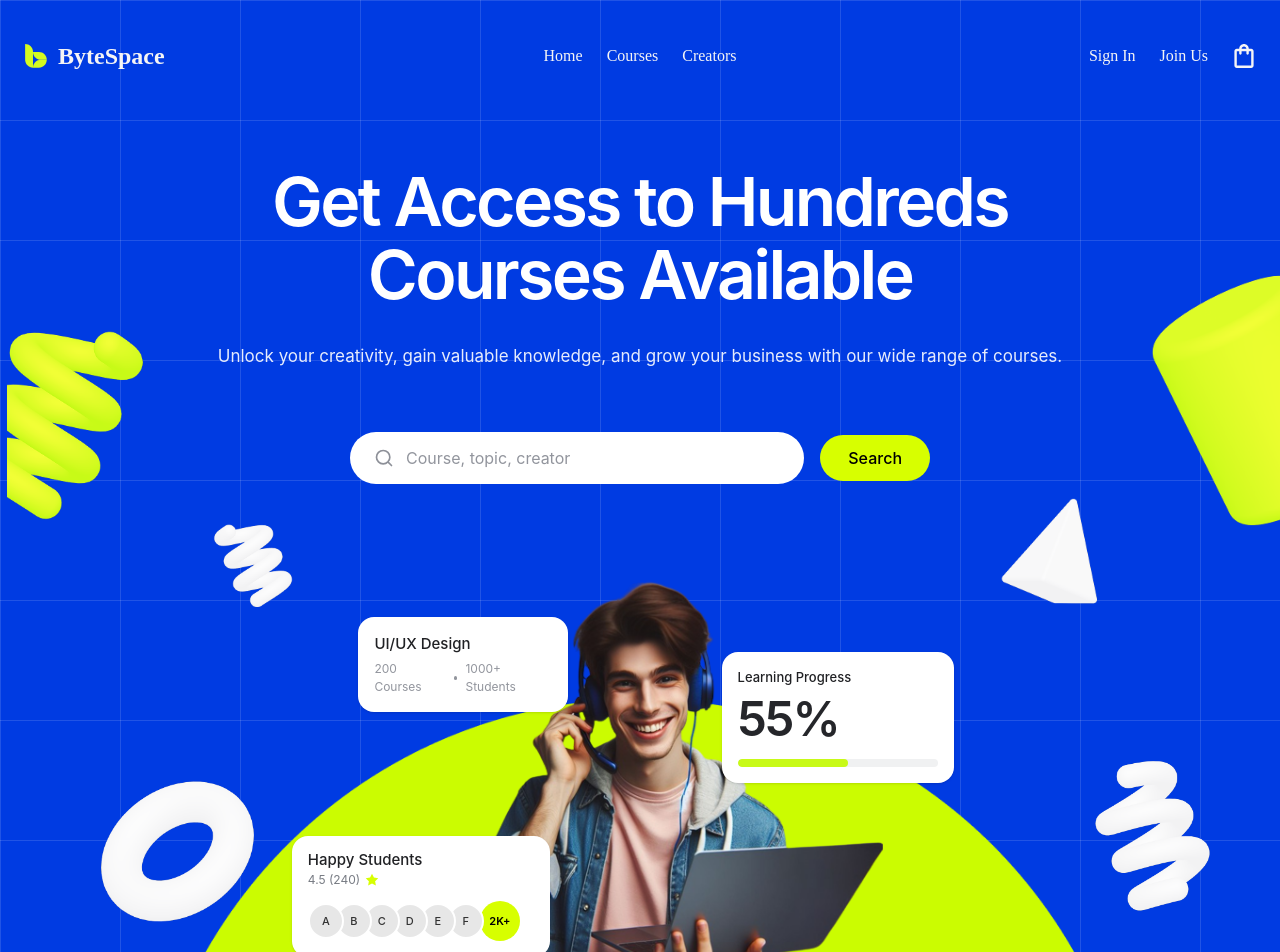
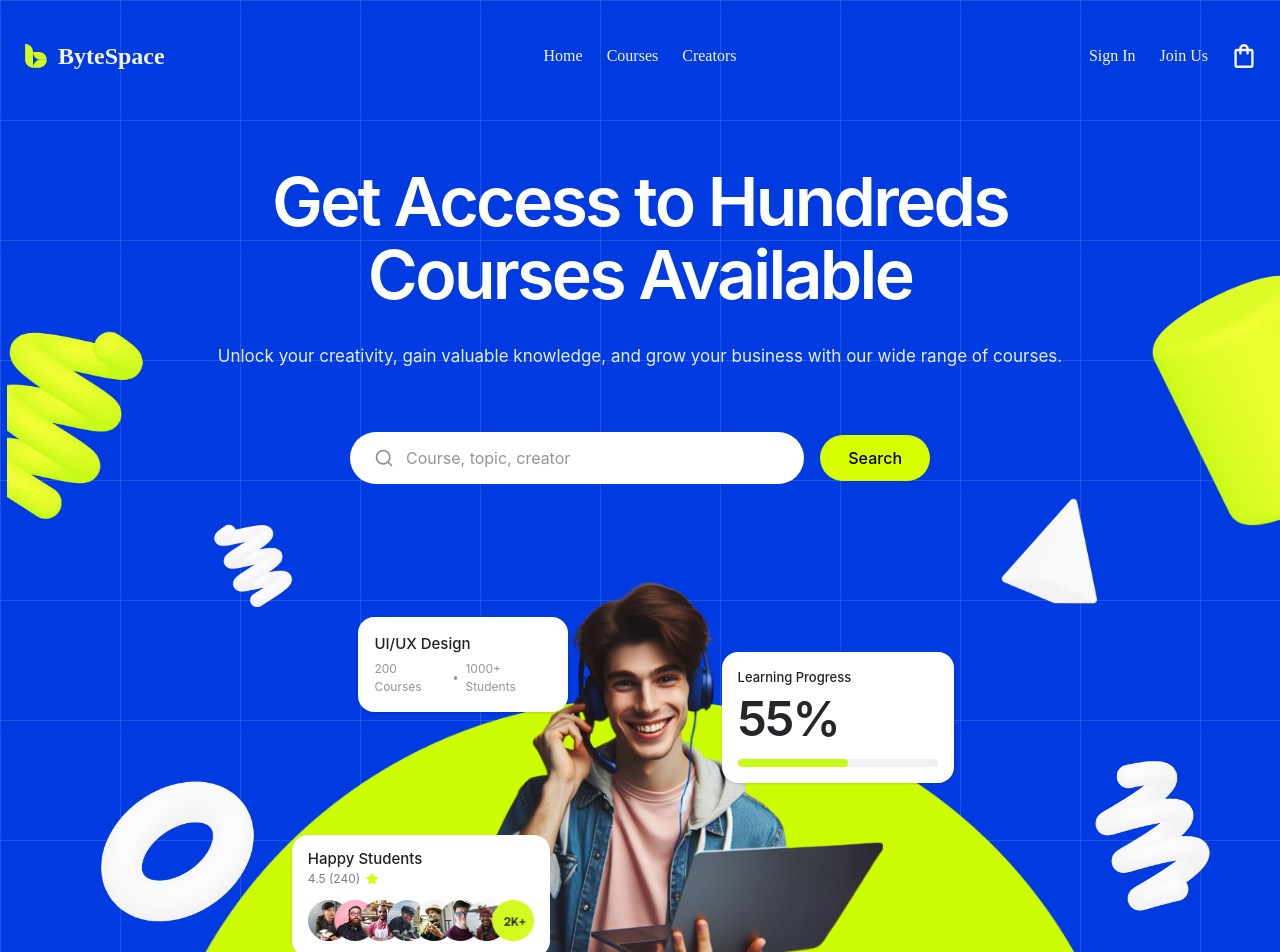
Before and after one commit to sakib-333/byte-space-new, a React (Vite) app: page / in a window 1280 px wide. Shown: the top 952 px of the page. Built offline with nearby package versions, Linux system fonts and the light colour scheme.

Commit message:
Update hero secction image.

```diff
--- a/src/modules/home/components/HeroSection.tsx
+++ b/src/modules/home/components/HeroSection.tsx
@@ -6,6 +6,7 @@ import HeroImage5 from "../assets/hero_image_5.png"
 import HeroImage6 from "../assets/hero_image_6.png"
 import HeroImage7 from "../assets/hero_image_7.png"
 import HeroImage8 from "../assets/hero_image_8.png"
+import HeroImage9 from "../assets/hero_image_9.png"
 
 function HeroSection() {
     return (
@@ -130,19 +131,7 @@ function HeroSection() {
                 </div>
 
                 <div className="mt-3 flex items-center">
-                    {["A", "B", "C", "D", "E", "F"].map((name, index) => (
-                        <div
-                            key={name}
-                            className="-mr-2 flex size-9 items-center justify-center rounded-full border-2 border-white bg-[#E7E7E7] text-[11px] font-medium text-[#333]"
-                            style={{ zIndex: 10 - index }}
-                        >
-                            {name}
-                        </div>
-                    ))}
-
-                    <div className="ml-1 flex size-10 items-center justify-center rounded-full bg-[#D7FF00] text-[11px] font-semibold text-black">
-                        2K+
-                    </div>
+                   <img src={HeroImage9} alt="HeroImage9" />
                 </div>
             </div>
 
```
Also changed, not shown: src/modules/home/assets/hero_image_9.png (added).
